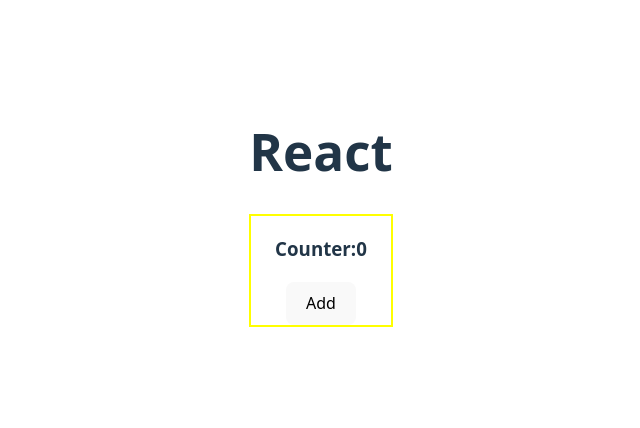
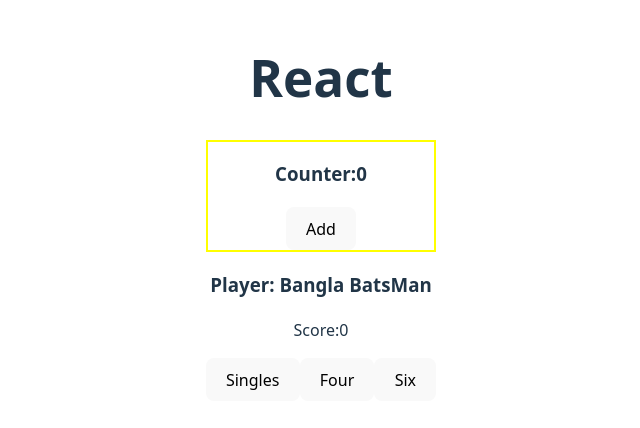
Before and after one commit to Rahaman-Atikur/hook-eventHandler-react, a React (Vite) app: page / in a window 1280 px wide. Shown: the part 192-620 px from the top of the page, without its empty margins (319-959 px from the left). Built offline with nearby package versions, Linux system fonts and the light colour scheme.

Commit message:
Use state batsman done

```diff
--- a/src/App.jsx
+++ b/src/App.jsx
@@ -1,11 +1,13 @@
 import './App.css'
 import Counter from './counter'
+import BatsMan from './batsman'
 function App() {
 
     return (
     <>
       <h1>React</h1>
       <Counter></Counter>
+      <BatsMan></BatsMan>
 
 
     </>
--- /dev/null
+++ b/src/batsman.jsx
@@ -0,0 +1,25 @@
+import { useState } from "react";
+export default function BatsMan() {
+    const [runs, setRuns] = useState(0);
+    const handleSingle = () => {
+        let updatedRuns = runs + 1;
+        setRuns(updatedRuns);
+    }
+    const handleSix = () => {
+        let updatedRuns = runs + 6;
+        setRuns(updatedRuns);
+    }
+    const handleFour = () => {
+        let updatedRuns = runs + 4;
+        setRuns(updatedRuns);
+    }
+    return (
+        <div>
+            <h3>Player: Bangla BatsMan</h3>
+            <p>Score:{runs} </p>
+            <button onClick={handleSingle}>Singles</button>
+            <button onClick={handleFour}>Four</button>
+            <button onClick={handleSix}>Six</button>
+        </div>
+    )
+}
--- a/src/counter.jsx
+++ b/src/counter.jsx
@@ -1,6 +1,4 @@
 import { useState } from "react";
-
-
  export default function Counter (){
     const[count,setCount] = useState(0);
     const handleAdd = ()=>{
```
